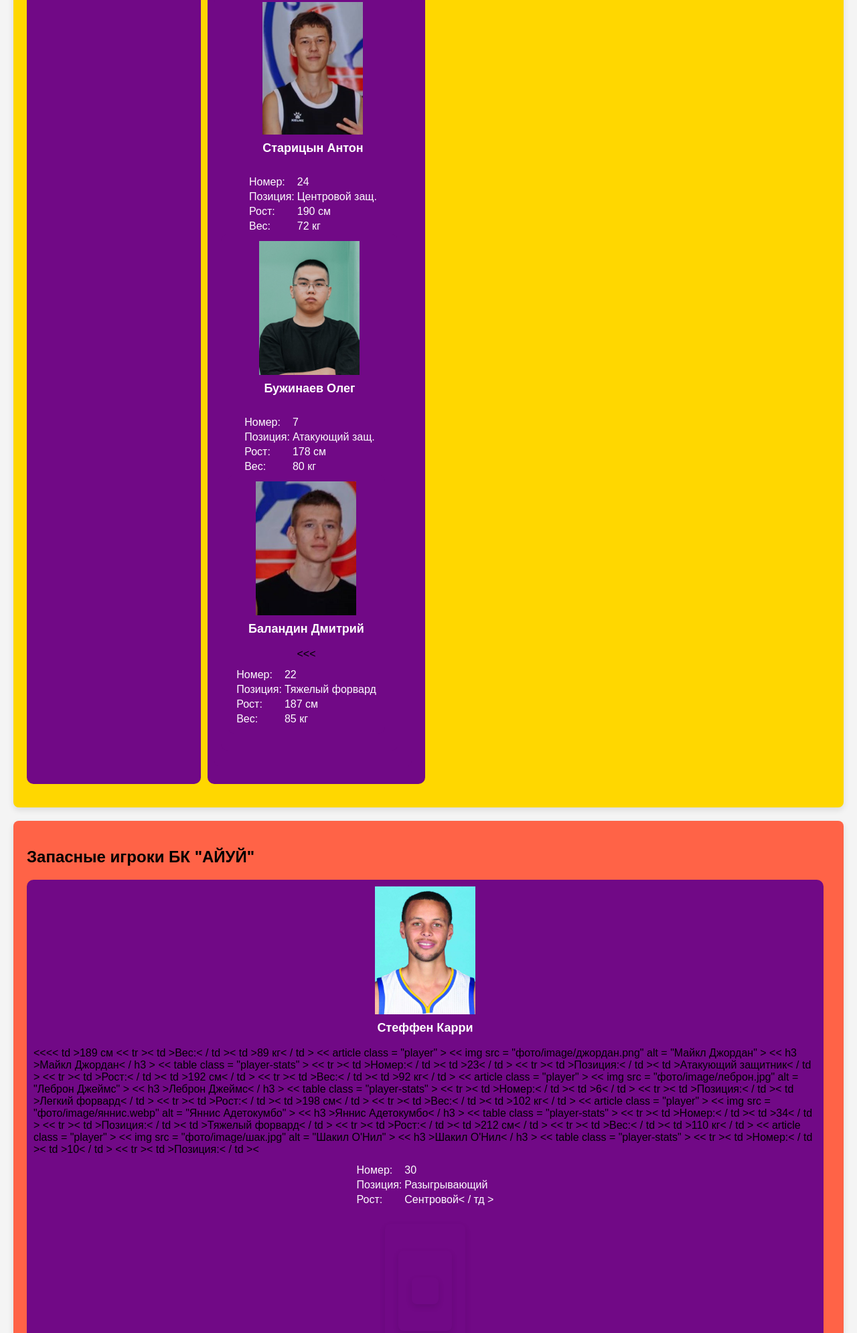
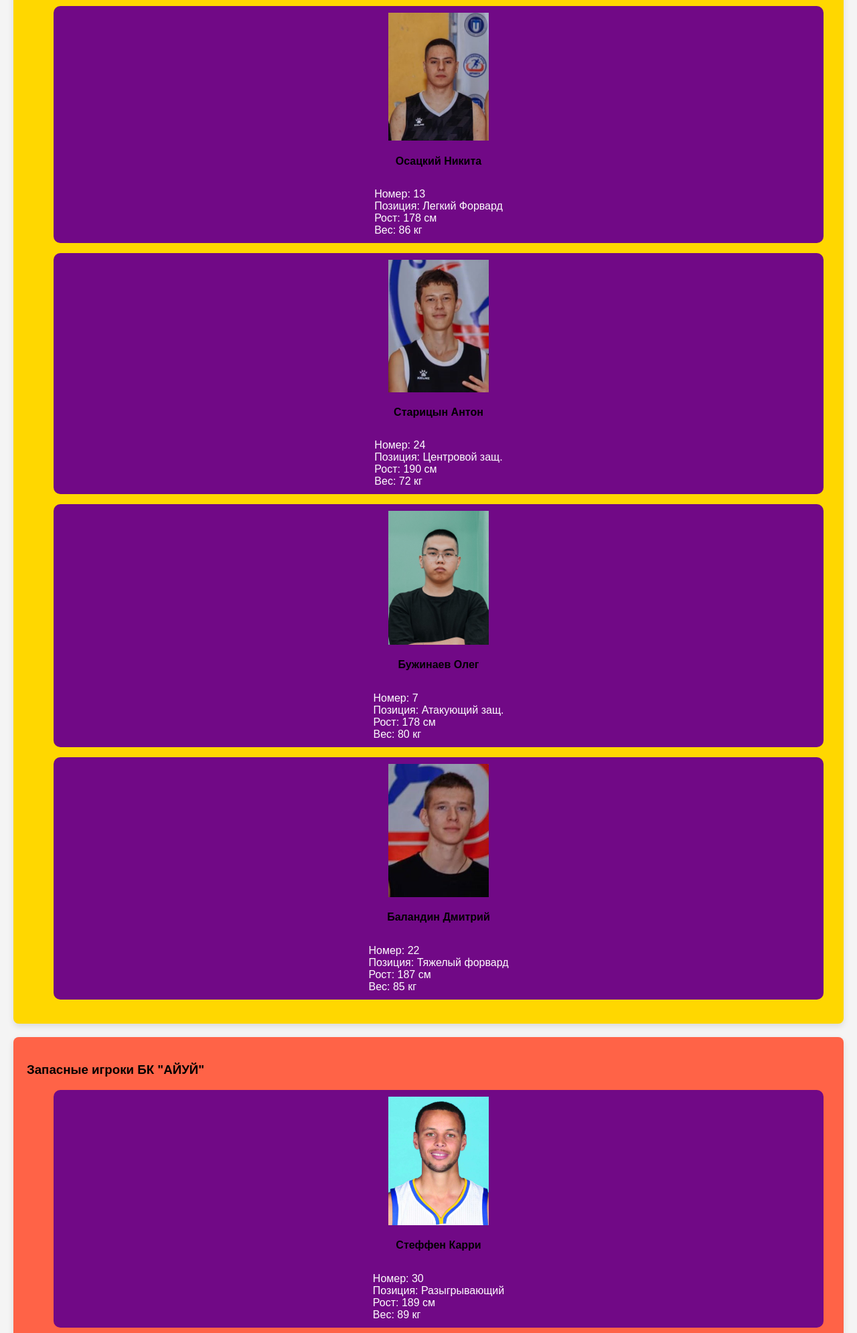
Before and after one commit to zhargal123/veb, a plain HTML site: page index.html in a window 1280 px wide. Shown: the part 617-2608 px from the top of the page at 67% size. Drawn offline with Linux system fonts and the light colour scheme.

Commit message:
Update index.html

```diff
--- a/index.html
+++ b/index.html
@@ -16,120 +16,135 @@
     <main>
         <section class="starting-lineup">
             <h1>Игроки БК "АЙУЙ"</h1>
-            <h2 id="start">Стартовый состав:</h2>
-            <div class="player-list">
-                <article class="player">
+            <header id="start">
+                <h3>Стартовый состав:</h3>
+            </header>
+            <ul>
+                <li class="player">
                     <img src="фото/image/я.jpg" alt="Шоноев Жаргал Тимурович">
-                    <h3>Шоноев Жаргал</h3>
-                    <table class="player-stats">
-                        <tr><td>Номер:</td><td>25</td></tr>
-                        <tr><td>Позиция:</td><td>Разыгрывающий защ.</td></tr>
-                        <tr><td>Рост:</td><td>188 см</td></tr>
-                        <tr><td>Вес:</td><td>74 кг</td></tr>
-                    </table>
-                </article>
-                <article class="player">
+                    <h4>Шоноев Жаргал</h4>
+                    <div class="player-stats">
+                        Номер: 25 <br>
+                        Позиция: Разыгрывающий защ.<br>
+                        Рост: 188 см<br>
+                        Вес: 74 кг
+                    </div>
+                </li>
+                <li class="player">
                     <img src="фото/image/никита.jpg" alt="Осацкий Никита Николаевич">
-                    <h3>Осацкий Никита</h3>
-                    <table class="player-stats">
-                        <tr><td>Номер:</td><td>13</td></tr>
-                        <tr><td>Позиция:</td><td>Легкий Форвард</td></tr>
-                        <tr><td>Рост:</td><td>178 см</td></tr>
-                        <tr><td>Вес:</td><td>86 кг</td></tr>
-                    </table>
-                <article class="player">
+                    <h4>Осацкий Никита</h4>
+                    <div class="player-stats">
+                        Номер: 13<br>
+                        Позиция: Легкий Форвард<br>
+                        Рост: 178 см<br>
+                        Вес: 86 кг
+                    </div>
+                </li>
+                <li class="player">
                     <img src="фото/image/тоха.jpg" alt="Старицын Антон Васильевич">
-                    <h3>Старицын Антон</h3>
-                    <table class="player-stats">
-                        <tr><td>Номер:</td><td>24</td></tr>
-                        <tr><td>Позиция:</td><td>Центровой защ.</td></tr>
-                        <tr><td>Рост:</td><td>190 см</td></tr>
-                        <tr><td>Вес:</td><td>72 кг</td></tr>
-                    </table>
-                <article class="player">
+                    <h4>Старицын Антон</h4>
+                    <div class="player-stats">
+                        Номер: 24<br>
+                        Позиция: Центровой защ.<br>
+                        Рост: 190 см<br>
+                        Вес: 72 кг
+                    </div>
+                </li>
+                <li class="player">
                     <img src="фото/image/олежа.jpg" alt="Бужинаев Олег Леонидович">
-                    <h3>Бужинаев Олег</h3>
-                    <table class="player-stats">
-                        <tr><td>Номер:</td><td>7</td></tr>
-                        <tr><td>Позиция:</td><td>Атакующий защ.</td></tr>
-                        <tr><td>Рост:</td><td>178 см</td></tr>
-                        <tr><td>Вес:</td><td>80 кг</td></tr>
-                    </table>
+                    <h4>Бужинаев Олег</h4>
+                    <div class="player-stats">
+                        Номер: 7<br>
+                        Позиция: Атакующий защ.<br>
+                        Рост: 178 см<br>
+                        Вес: 80 кг
+                    </div>
+                </li>
+                <li class="player">
+                    <img src="фото/image/димас.jpg" alt="Баландин Дмитрий Сергеевич">
+                    <h4>Баландин Дмитрий</h4>
+                    <div class="player-stats">
+                        Номер: 22<br>
+                        Позиция: Тяжелый форвард<br>
+                        Рост: 187 см<br>
+                        Вес: 85 кг
+                    </div>
+                </li>
+            </ul>
+        </section>
+        <section class="bench">
+            <header id="zapas">
+                <h3>Запасные игроки БК "АЙУЙ"</h3>
+            </header>
+            <ul>
+                <li class="player">
+                    <img src="фото/image/стеф.jpg" alt="Стеффен Карри"><h4>Стеффен Карри</h4>
+                    <div class="player-stats">
+                        Номер: 30<br>
+                        Позиция: Разыгрывающий<br>
+                        Рост: 189 см<br>
+                        Вес: 89 кг
+                    </div>
+                </li>
+                <li class="player">
+                    <img src="фото/image/джордан.png" alt="Майкл Джордан"><h4>Майкл Джордан</h4>
+                    <div class="player-stats">
+                        Номер: 23<br>
+                        Позиция: Атакующий защитник<br>
+                        Рост: 192 см<br>
+                        Вес: 92 кг
+                    </div>
+                </li>
+                <li class="player">
+                    <img src="фото/image/леброн.jpg" alt="Леброн Джеймс"><h4>Леброн Джеймс</h4>
+                    <div class="player-stats">
+                        Номер: 6<br>
+                        Позиция: Легкий форвард<br>
+                        Рост: 198 см<br>
+                        Вес: 102 кг
+                    </div>
+                </li>
+                <li class="player">
+                    <img src="фото/image/яннис.webp" alt="Яннис Адетокумбо"><h4>Яннис Адетокумбо</h4>
+                    <div class="player-stats">
+                        Номер: 34<br>
+                        Позиция: Тяжелый форвард<br>
+                        Рост: 212 см<br>
+                        Вес: 110 кг
+                    </div>
+                </li>
+                <li class="player">
+                    <img src="фото/image/шак.jpg" alt="Шакил О'Нил"><h4>Шакил О'Нил</h4>
+                    <div class="player-stats">
+                        Номер: 10<br>
+                        Позиция: Центровой<br>
+                        Рост: 216 см<br>
+                        Вес: 147 кг
+                    </div>
+                </li>
+            </ul>
+        </section>
+        <div class="contact-info">
+        <header id="contact">
 
-                <article class="player">
-                    <img src="фото/image/димас.jpg" alt="Баландин Дмитрий Сергеевич">
-                    <h3>Баландин Дмитрий</h3>
-                    <table class="player-stats">
-                        <tr><td>Номер:</td><td>22</td></tr>
-                        <tr><td>Позиция:</td><<td>Тяжелый форвард</td></tr>
-                        <tr><td>Рост:</td><<td>187 см</td></tr>
-                        <tr><td>Вес:</td><<td>85 кг</td></tr>
-                    </table>
-                </article>
-            </div>
-        </section>
+            <p>Контактная информация</p>
+        <img src="фото/image/кэп.jpg" alt="Капитан команды Шоноев Жаргал" style="width: 100px; height: auto; border-radius: 5px;">
 
-        <section class="bench">
-            <h2 id="zapas">Запасные игроки БК "АЙУЙ"</h2>
-            <div class="player-list">
-                <article class="player">
-                    <img src="фото/image/стеф.jpg" alt="Стеффен Карри">
-                    <h3>Стеффен Карри</h3>
-                    <table class="player-stats">
-                        <tr><td>Номер:</td><<td>30</td></tr>
-                        <tr><td>Позиция:</td><<td>Разыгрывающий</td></tr>
-                        <tr><td>Рост:</td><< td >189 см</ td ></ tr >
-                        << tr >< td >Вес:< / td >< td >89 кг< / td ></ tr >
-                    </ table >
-                </ article >
-                << article class = "player" >
-                    << img src = "фото/image/джордан.png" alt = "Майкл Джордан" >
-                    << h3 >Майкл Джордан< / h3 >
-                    << table class = "player-stats" >
-                        << tr >< td >Номер:< / td >< td >23< / td ></ tr >
-                        << tr >< td >Позиция:< / td >< td >Атакующий защитник< / td ></ tr >
-                        << tr >< td >Рост:< / td >< td >192 см< / td ></ tr >
-                        << tr >< td >Вес:< / td >< td >92 кг< / td ></ tr >
-                    </ table >
-                </ article >
-                << article class = "player" >
-                    << img src = "фото/image/леброн.jpg" alt = "Леброн Джеймс" >
-                    << h3 >Леброн Джеймс< / h3 >
-                    << table class = "player-stats" >
-                        << tr >< td >Номер:< / td >< td >6< / td ></ tr >
-                        << tr >< td >Позиция:< / td >< td >Легкий форвард< / td ></ tr >
-                        << tr >< td >Рост:< / td >< td >198 см< / td ></ tr >
-                        << tr >< td >Вес:< / td >< td >102 кг< / td ></ tr >
-                    </ table >
-                </ article >
-
-                << article class = "player" >
-                    << img src = "фото/image/яннис.webp" alt = "Яннис Адетокумбо" >
-                    << h3 >Яннис Адетокумбо< / h3 >
-                    << table class = "player-stats" >
-                        << tr >< td >Номер:< / td >< td >34< / td ></ tr >
-                        << tr >< td >Позиция:< / td >< td >Тяжелый форвард< / td ></ tr >
-                        << tr >< td >Рост:< / td >< td >212 см< / td ></ tr >
-                        << tr >< td >Вес:< / td >< td >110 кг< / td ></ tr >
-                    </ table >
-                </ article >
-
-                << article class = "player" >
-                    << img src = "фото/image/шак.jpg" alt = "Шакил О'Нил" >
-                    << h3 >Шакил О'Нил< / h3 >
-                    << table class = "player-stats" >
-                        << tr >< td >Номер:< / td >< td >10< / td ></ tr >
-                        << tr >< td >Позиция:< / td ><<td>Cентровой< / тд ></ тр  >
-                      	<tr 	<td 	Вес:	<td 	147 	кг 	<td 	/>
-                    		<tr 	<td 	/>
-                	<table>
-
-            	<section>
-
-        	<section>
-
-    	<section>
-
-    </body>
-
-    </html>
+        <p>
+            Капитан команды
+            <a href="https://vk.com/zh0razavr" target="_blank" style="color: black; text-decoration: underline;">
+                Шоноев Жаргал
+            </a>: 89140502734
+        </p>
+        <img src="фото/image/тренер.jpg" alt="Тренер Аршинский Вадим Леонидович" style="width: 100px; height: auto; border-radius: 5px;">
+        <p>
+            Тренер
+            <a href="https://www.istu.edu/person/19727" target="_blank" style="color: black; text-decoration: underline;">
+                Аршинский Вадим Леонидович
+            </a>: 88005553535
+        </p>
+        </header>
+        </div>
+    </main>
+</body>
+</html>
```
